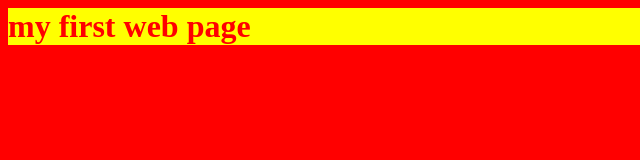
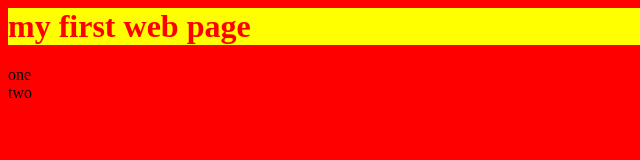
Before and after one commit to ysumant798-afk/Project-1, a plain HTML site: page index.html in a window 1280 px wide. Shown: the full height of the page, 0-640 px from the left. Drawn offline with Linux system fonts and the light colour scheme.

Commit message:
Update index.html

```diff
--- a/index.html
+++ b/index.html
@@ -5,5 +5,7 @@
 </head>
   <body>
     <h1>my first web page</h1>
+    <div>one</div>
+    <div>two</div>
   </body>
 </html>
```
